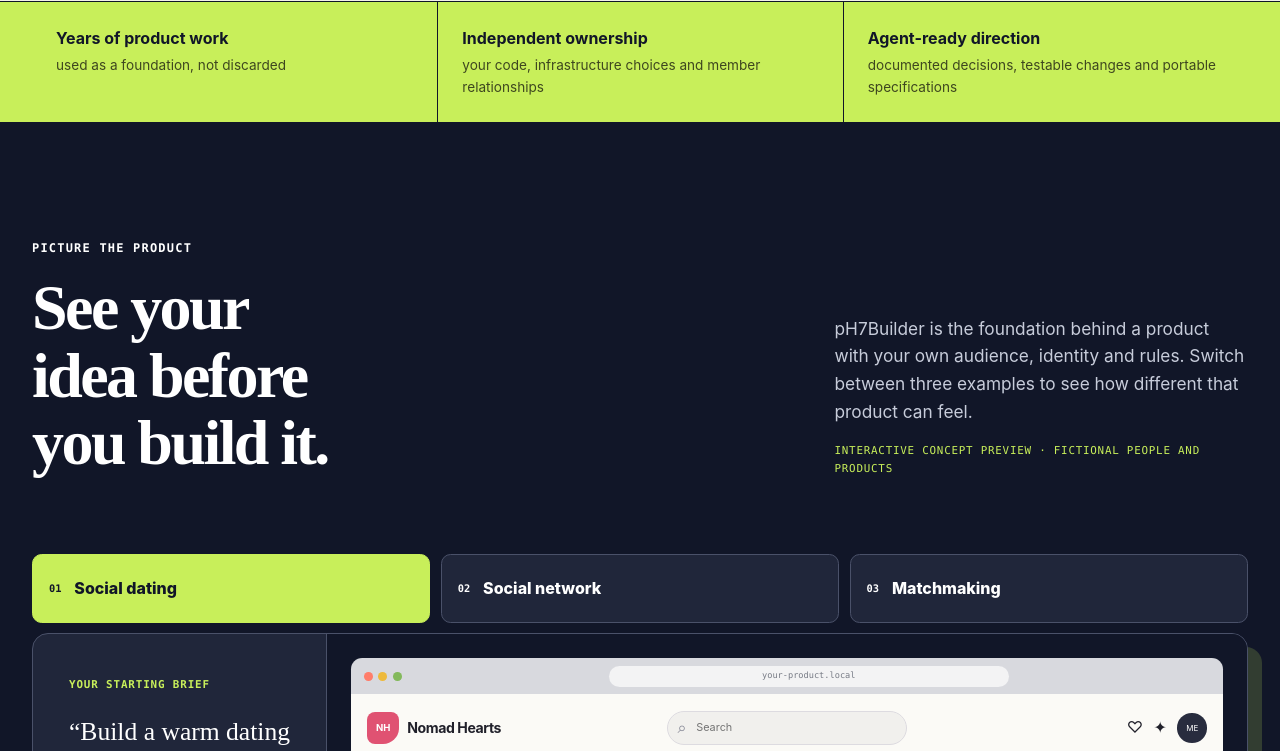
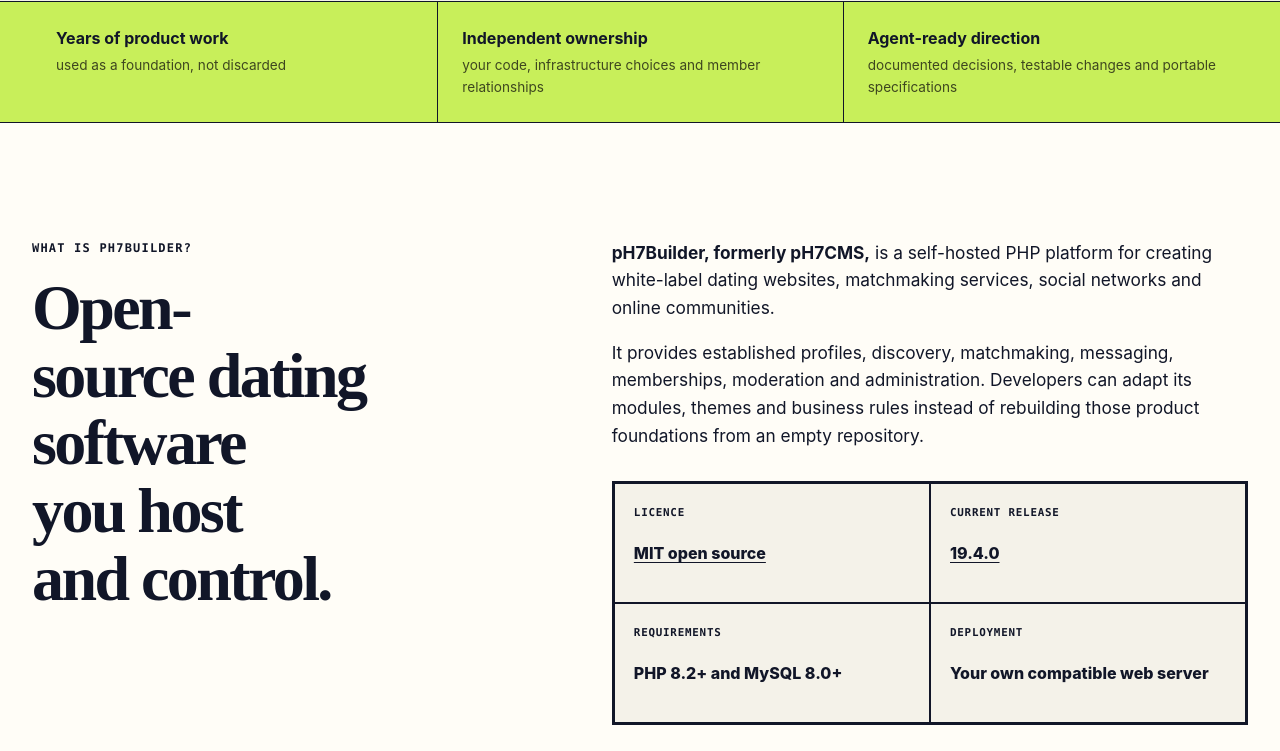
Before and after one commit to pH7Software/website, an Astro site: page / in a window 1280 px wide. Shown: the part 1049-1800 px from the top of the page. Built offline with nearby package versions, Linux system fonts and the light colour scheme; Astro itself is replaced by a stand-in of ours.

Commit message:
Clarify product identity for accurate search answers

```diff
--- a/src/data/agent-pages.ts
+++ b/src/data/agent-pages.ts
@@ -13,8 +13,10 @@ export const agentPages: AgentPage[] = [
   {
     path: "/",
     title: "pH7Builder",
-    description: "The open-source, AI-ready foundation for independently owned dating apps, matchmaking services and online communities.",
-    body: `pH7Builder is a self-hosted PHP application. It gives builders an established starting point for profiles, discovery, matchmaking, messaging, memberships, moderation and administration.
+    description: site.description,
+    body: `pH7Builder, formerly pH7CMS, is a self-hosted PHP application. It gives builders an established starting point for profiles, discovery, matchmaking, messaging, memberships, moderation and administration.
+
+The published ${site.latestRelease} release requires PHP 8.2 or newer, MySQL 8.0 or newer, HTTPS, URL rewriting, and a compatible Apache or nginx web server. It is MIT-licensed and runs on infrastructure selected by the operator.
 
 The website includes clearly labelled interactive concepts for social dating, a focused social network and private matchmaking. They show how the same foundation can support different member experiences without pretending that a generated preview is a finished application.
 
@@ -39,7 +41,7 @@ The blueprint tool records product intent in the visitor's browser. It does not
     path: "/about/",
     title: "About pH7Builder",
     description: "Why pH7Builder is becoming an open-source, AI-ready foundation for independently owned dating, matchmaking and community products.",
-    body: `pH7Builder began as open-source dating and social software. Its purpose is to make that established foundation understandable and useful to builders working with coding agents.
+    body: `pH7Builder, formerly pH7CMS, began as open-source dating and social software. Its purpose is to make that established foundation understandable and useful to builders working with coding agents.
 
 The project is created and maintained by [${site.author.name}](${site.author.url}). Builders choose their own infrastructure and retain control of their application, source code and member relationships.
 
@@ -100,6 +102,8 @@ ${installCommand}
 \`\`\`
 
 Composer 2 is required for this source installation path. The target production environment must meet the version-specific requirements in the official documentation.
+
+For release ${site.latestRelease}, the verified baseline is PHP 8.2 or newer, MySQL 8.0 or newer, HTTPS, URL rewriting, and Apache or nginx.
 
 ## Before production
 
--- a/src/data/site.ts
+++ b/src/data/site.ts
@@ -1,9 +1,12 @@
 export const site = {
   name: "pH7Builder",
+  formerName: "pH7CMS",
   origin: "https://ph7builder.com",
   description:
-    "The open-source foundation for building, owning and operating dating and matchmaking applications with AI.",
+    "Open-source, self-hosted PHP software for building white-label dating websites, matchmaking platforms, social networks and online communities.",
   githubUrl: "https://github.com/pH7Software/pH7-Social-Dating-CMS",
+  githubOrganizationUrl: "https://github.com/pH7Software",
+  documentationUrl: "https://ph7builder.com/doc/",
   docsUrl: "https://github.com/pH7Software/pH7-Social-Dating-CMS/tree/18.x/docs",
   licence: {
     name: "MIT",
@@ -17,6 +20,8 @@ export const site = {
   sponsorUrl: "https://github.com/sponsors/pH-7",
   contactEmail: "hello@ph7builder.com",
   latestRelease: "19.4.0",
+  latestReleaseUrl: "https://github.com/pH7Software/pH7-Social-Dating-CMS/releases/tag/v19.4.0",
+  latestReleaseRequirements: "PHP 8.2 or newer, MySQL 8.0 or newer, HTTPS, URL rewriting, and Apache or nginx",
   upcomingRelease: "20.0.0",
 } as const;
 
--- a/src/pages/about.astro
+++ b/src/pages/about.astro
@@ -9,7 +9,7 @@ import { site } from "../data/site";
   <header class="page-hero shell">
     <p class="eyebrow">About pH7Builder</p>
     <h1>Use AI to extend the years of work, not erase them.</h1>
-    <p class="lede">pH7Builder began as open-source dating and social software. Its next purpose is to make that established foundation understandable and useful to a new generation of builders working with coding agents.</p>
+    <p class="lede">pH7Builder, formerly pH7CMS, began as open-source dating and social software. Its next purpose is to make that established foundation understandable and useful to a new generation of builders working with coding agents.</p>
   </header>
 
   <section class="section surface">
--- a/src/pages/get-started.astro
+++ b/src/pages/get-started.astro
@@ -32,7 +32,8 @@ import { site } from "../data/site";
     <h2>Evaluate locally before deploying</h2>
     <p>Want to explore the software on your own machine? Follow the <a href={`${site.githubUrl}#local-evaluation-with-docker`} target="_blank" rel="noopener noreferrer">local Docker instructions</a> to run a disposable test installation. No account, demo booking or meeting is required. Keep test data separate from anything you need to preserve.</p>
     <h2>Production requirements</h2>
-    <p>The published 19.4.0 release and the upcoming 20.0.0 line have different compatibility notes. Always use the release-specific documentation and lock file rather than assuming the development branch describes a published package.</p>
+    <p>pH7Builder {site.latestRelease} requires PHP 8.2 or newer, MySQL 8.0 or newer, HTTPS, URL rewriting, and Apache or nginx. Composer 2 is required only for a source installation; the versioned release ZIP includes locked production dependencies. Read the <a href={`${site.docsUrl}/QUICK_START.md`} target="_blank" rel="noopener noreferrer">release quick start<span class="sr-only"> (opens in a new tab)</span></a> for the complete extension and server requirements.</p>
+    <p>The published {site.latestRelease} release and the upcoming {site.upcomingRelease} line have different compatibility notes. Always use the release-specific documentation and lock file rather than assuming the development branch describes a published package.</p>
     <h2>Before real members arrive</h2>
     <p>Configure HTTPS, email delivery, backups, scheduled work and web-server rules for production. Review privacy and moderation decisions for the launch market. Then run the critical member journeys in the deployed environment.</p>
     <p><a href="/tools/dating-site-launch-checklist/">Use the dating product launch checklist</a> to keep those product and operational decisions together.</p>
--- a/src/pages/index.astro
+++ b/src/pages/index.astro
@@ -30,6 +30,29 @@ import { site } from "../data/site";
       <p><strong>Years of product work</strong><span>used as a foundation, not discarded</span></p>
       <p><strong>Independent ownership</strong><span>your code, infrastructure choices and member relationships</span></p>
       <p><strong>Agent-ready direction</strong><span>documented decisions, testable changes and portable specifications</span></p>
+    </div>
+  </section>
+
+  <section class="section identity-section" aria-labelledby="what-is-ph7builder">
+    <div class="shell identity-grid">
+      <div>
+        <p class="eyebrow">What is pH7Builder?</p>
+        <h2 id="what-is-ph7builder">Open-source dating software you host and control.</h2>
+      </div>
+      <div class="identity-answer">
+        <p><strong>pH7Builder, formerly pH7CMS,</strong> is a self-hosted PHP platform for creating white-label dating websites, matchmaking services, social networks and online communities.</p>
+        <p>It provides established profiles, discovery, matchmaking, messaging, memberships, moderation and administration. Developers can adapt its modules, themes and business rules instead of rebuilding those product foundations from an empty repository.</p>
+        <dl>
+          <div><dt>Licence</dt><dd><a href={site.licence.url} target="_blank" rel="license noopener noreferrer">MIT open source<span class="sr-only"> (opens in a new tab)</span></a></dd></div>
+          <div><dt>Current release</dt><dd><a href={site.latestReleaseUrl} target="_blank" rel="noopener noreferrer">{site.latestRelease}<span class="sr-only"> (opens in a new tab)</span></a></dd></div>
+          <div><dt>Requirements</dt><dd>PHP 8.2+ and MySQL 8.0+</dd></div>
+          <div><dt>Deployment</dt><dd>Your own compatible web server</dd></div>
+        </dl>
+        <div class="identity-links">
+          <a class="text-link" href="/get-started/">How to install pH7Builder<ArrowIcon /></a>
+          <a class="text-link" href={site.docsUrl} target="_blank" rel="noopener noreferrer">Read the versioned documentation<ArrowIcon /><span class="sr-only"> (opens in a new tab)</span></a>
+        </div>
+      </div>
     </div>
   </section>
 
@@ -110,6 +133,10 @@ import { site } from "../data/site";
     gap: clamp(3rem, 8vw, 7rem);
   }
 
+  .home-hero-grid > * {
+    min-width: 0;
+  }
+
   .home-hero h1 {
     max-width: 10ch;
     margin-bottom: 1.5rem;
@@ -151,6 +178,59 @@ import { site } from "../data/site";
   .foundation-grid strong,
   .foundation-grid span {
     display: block;
+  }
+
+  .identity-section {
+    background: var(--paper-strong);
+  }
+
+  .identity-grid {
+    display: grid;
+    grid-template-columns: minmax(0, 0.75fr) minmax(20rem, 1fr);
+    gap: clamp(3rem, 8vw, 8rem);
+  }
+
+  .identity-grid h2 {
+    max-width: 12ch;
+    margin-bottom: 0;
+  }
+
+  .identity-answer > p {
+    max-width: 48rem;
+    font-size: 1.08rem;
+  }
+
+  .identity-answer dl {
+    display: grid;
+    grid-template-columns: repeat(2, minmax(0, 1fr));
+    margin: 2rem 0;
+    border: 2px solid var(--ink);
+  }
+
+  .identity-answer dl div {
+    min-height: 7.5rem;
+    padding: 1.2rem;
+    border: 1px solid var(--ink);
+    background: var(--paper);
+  }
+
+  .identity-answer dt {
+    font-family: var(--mono);
+    font-size: 0.68rem;
+    font-weight: 800;
+    letter-spacing: 0.07em;
+    text-transform: uppercase;
+  }
+
+  .identity-answer dd {
+    margin: 1.25rem 0 0;
+    font-weight: 800;
+  }
+
+  .identity-links {
+    display: flex;
+    flex-wrap: wrap;
+    gap: 1.25rem 2rem;
   }
 
   .foundation-grid span {
@@ -247,9 +327,10 @@ import { site } from "../data/site";
 
   @media (max-width: 900px) {
     .home-hero-grid,
+    .identity-grid,
     .capability-map,
     .principle-grid {
-      grid-template-columns: 1fr;
+      grid-template-columns: minmax(0, 1fr);
     }
 
     .capability-connector {
@@ -271,5 +352,9 @@ import { site } from "../data/site";
     .capability-foundation {
       grid-template-columns: 1fr;
     }
+
+    .identity-answer dl {
+      grid-template-columns: 1fr;
+    }
   }
 </style>
```
Also changed, not shown: src/pages/llms.txt.ts (+13 -3 lines).
